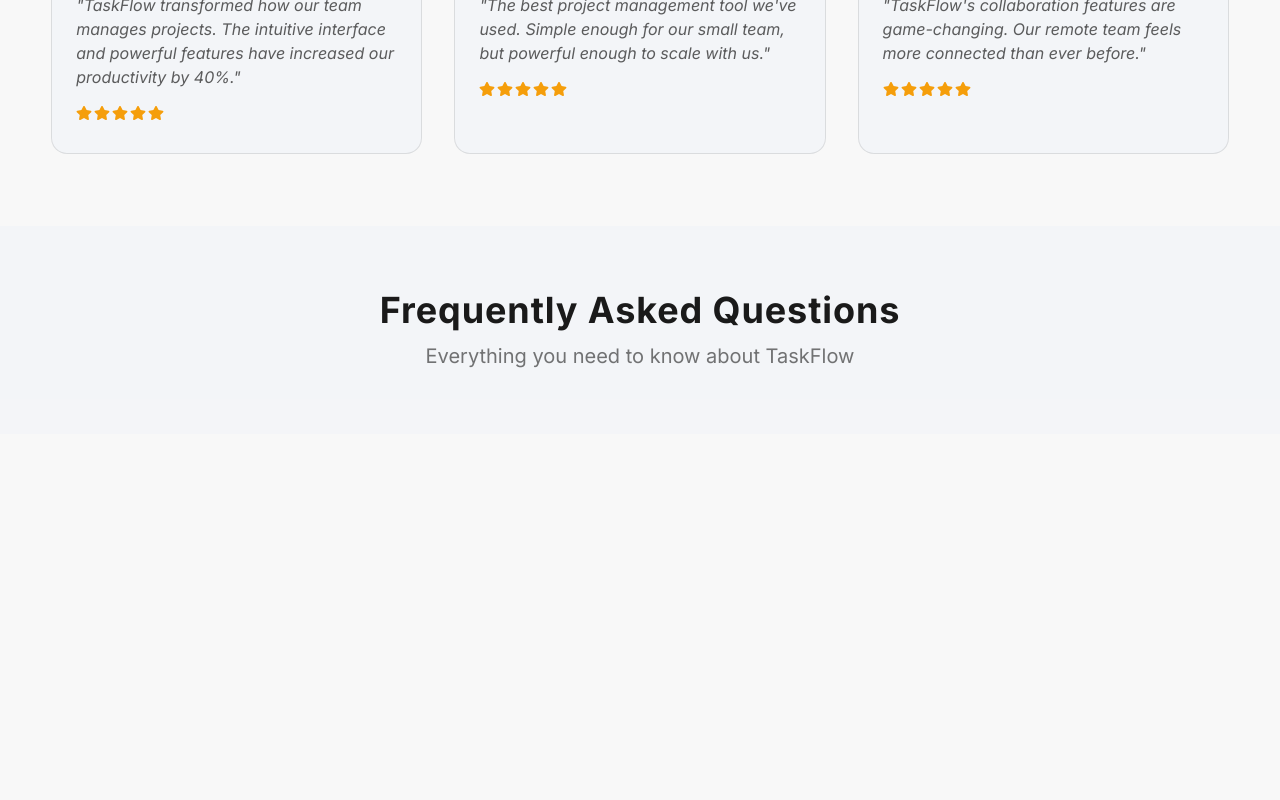
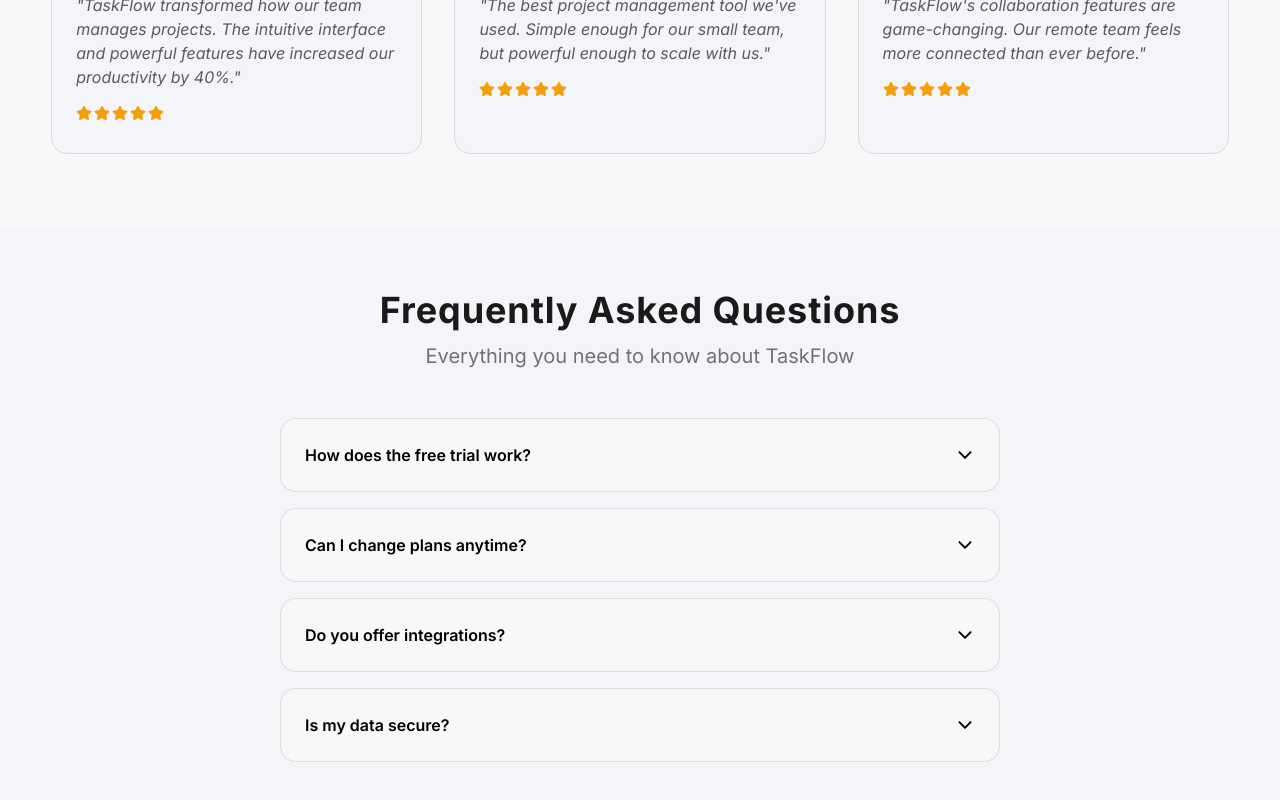
Before and after one commit to Chiemezie-Uchenwoke/taskflow, a React (Vite) app: page / in a window 1280 px wide. Shown: the part 2650-3450 px from the top of the page. Before the commit the page ends 3084 px from the top, so only its background shows below. Built offline with nearby package versions, Linux system fonts and the light colour scheme.

Commit message:
Complete FAQ section

```diff
--- a/src/components/Faq/Faq.jsx
+++ b/src/components/Faq/Faq.jsx
@@ -1,16 +1,36 @@
 import SectionIntro from "../SectionIntro/SectionIntro";
+import faqData from "../../data/faqData";
+import FaqCard from "./FaqCard";
+import { useState } from "react";
 
 const Faq = () => {
+    const [openFaqId, setOpenFaqId] = useState(null);
+
+    const toggleFaq = (id) => {
+        setOpenFaqId(prevId => (prevId === id ? null : id));
+    };
+
     return (
         <section className="mt-18 bg-pri-blue/2 py-16" id="faq">
-            <div className="container">
+            <div className="container flex flex-col items-center gap-10 lg:gap-12">
                 <SectionIntro
                     title="Frequently Asked Questions"
                     subtitle="Everything you need to know about TaskFlow"
                 />
 
-                <div>
-
+                <div className="flex flex-col gap-4 w-full items-center">
+                    {
+                        faqData.map(f => {
+                            return (
+                                <FaqCard
+                                    key={f.id}
+                                    {...f}
+                                    isOpen={openFaqId === f.id}
+                                    onClick={() => toggleFaq(f.id)}
+                                />
+                            );
+                        })
+                    }
                 </div>
             </div>
         </section>
--- /dev/null
+++ b/src/components/Faq/FaqCard.jsx
@@ -0,0 +1,29 @@
+import { IoIosArrowDown } from "react-icons/io";
+
+const FaqCard = ({question, answer, isOpen, onClick}) => {
+    return (
+        <div
+            className="w-full max-w-[45rem] border border-black/10 py-6 px-4 lg:px-6 bg-white-shade rounded-2xl cursor-pointer flex flex-col gap-2"
+            onClick={onClick}
+        >
+            <div className="flex justify-between items-center w-full">
+                <h3 className="font-semibold select-none">
+                    {question}
+                </h3>
+
+                <span className={`text-xl select-none transform transition-transform duration-300 ${isOpen ? "rotate-180" : ""}`}>
+                    <IoIosArrowDown />
+                </span>
+            </div>
+
+            {
+                isOpen &&
+                <div className="select-none text-dark-bg/70">
+                    {answer}
+                </div>
+            }
+        </div>
+    )
+}
+
+export default FaqCard;
```
